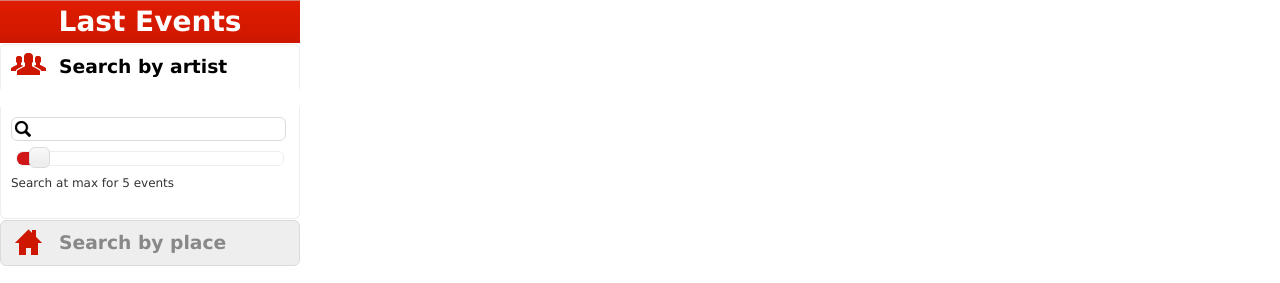
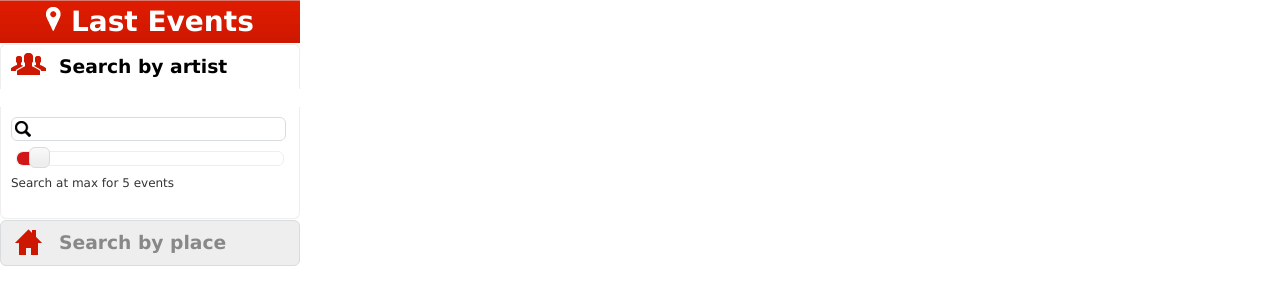
Before and after one commit to beny/last-events, a plain HTML site: page war/index.html in a window 1280 px wide. Shown: the top 283 px of the page. Drawn offline with nearby package versions, Linux system fonts and the light colour scheme; some packages are replaced by stand-ins of ours; grey boxes are pictures that could not be loaded; a script that the page names is missing; files whose address does not match are found by name.

Commit message:
ikonka podruhe

```diff
--- a/war/index.html
+++ b/war/index.html
@@ -20,7 +20,7 @@
 <body>
   <div id="sidebar">
     <div id="sidebar-header">
-      <h1>Last Events</h1>
+      <h1><img src="images/icon.png" alt="" />&nbsp;Last Events</h1>
     </div>
     <div id="accordion">
       <h3 class="ico-artist accordion-title">Search by artist</h3>
```
